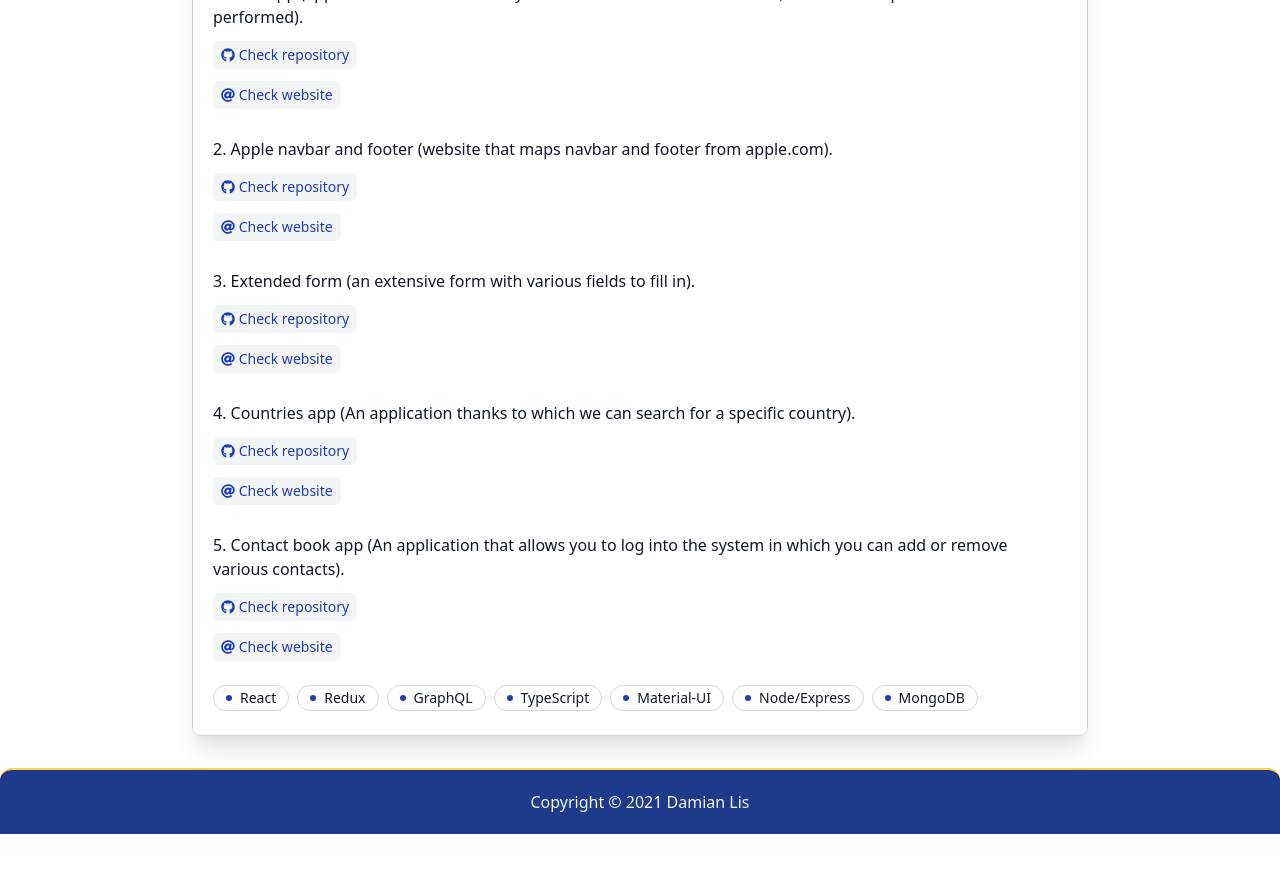
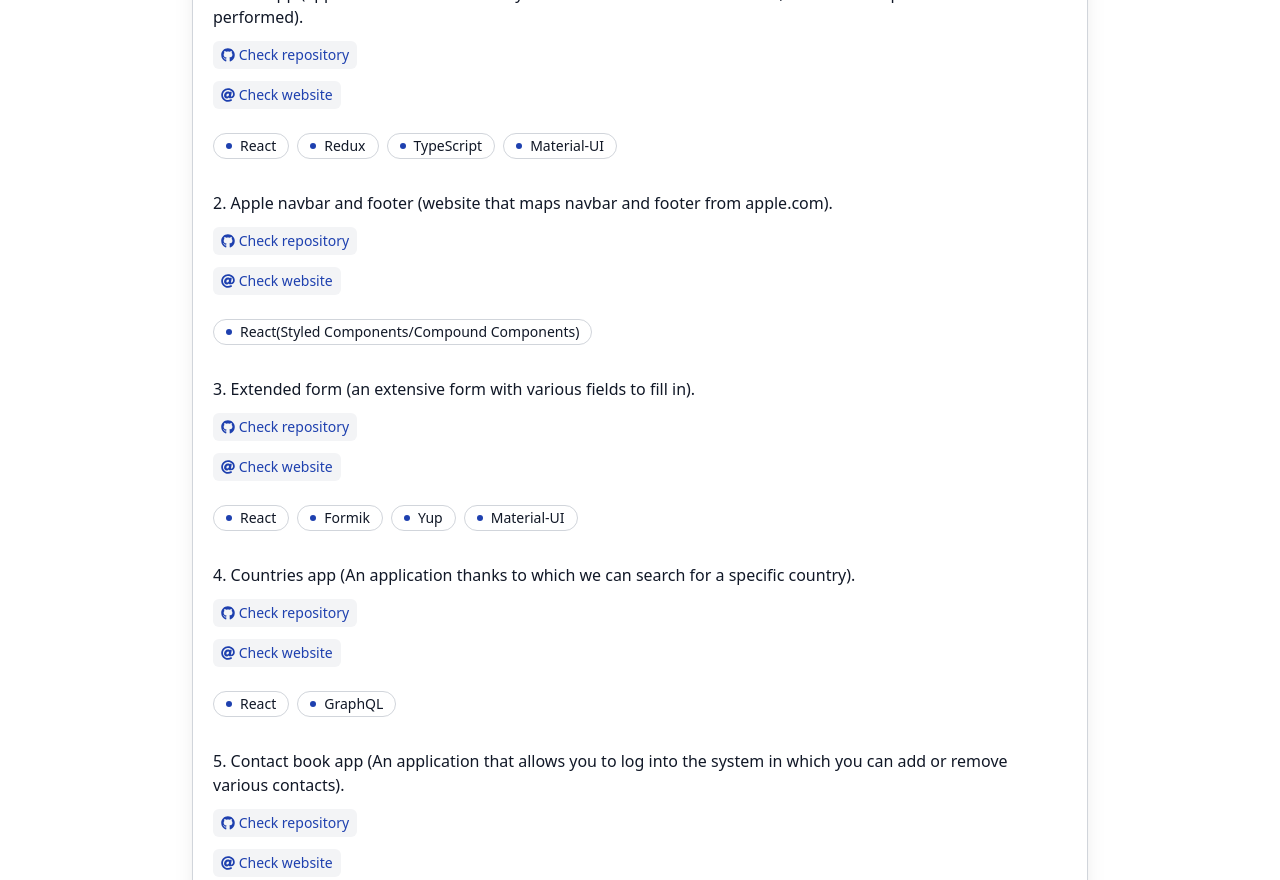
Before and after one commit to damian-lis/fluent-blog, a Next.js app: page /projects in a window 1280 px wide. Shown: the part 1920-2800 px from the top of the page. Before the commit the page ends 2754 px from the top, so only its background shows below. Built offline with nearby package versions, Linux system fonts and the light colour scheme.

Commit message:
Modified tags part of ProjectCard component for displaying specific technologies

```diff
--- a/_projects/smaller-apps.md
+++ b/_projects/smaller-apps.md
@@ -22,11 +22,9 @@
 - https://www.leafi.pl/
 - https://www.leafi.pl/
 tags:
-  - React
-  - Redux
-  - GraphQL
-  - TypeScript
-  - Material-UI
-  - Node/Express
-  - MongoDB
+  - [React, Redux, TypeScript, Material-UI]
+  - [React(Styled Components/Compound Components)]
+  - [React, Formik, Yup, Material-UI]
+  - [React, GraphQL]
+  - [React, Redux, Material-UI, GoogleLogin, Express, MongoDB]
 ---
--- a/components/ProjectCard.js
+++ b/components/ProjectCard.js
@@ -4,8 +4,6 @@
   if (localDate.substr(0, 2).includes('.')) {
     localDate = '0' + localDate;
   }
-
-  console.log(project);
 
   return (
     <li
@@ -51,6 +49,13 @@
                           <i className="fas fa-at"></i> Check website
                         </a>
                       )}
+                      {TagComponent && (
+                        <div>
+                          {project.tags[index].map((tag, tagId) => (
+                            <TagComponent key={tagId} tag={tag} />
+                          ))}
+                        </div>
+                      )}
                     </>
                   ))}
                 </>
@@ -76,16 +81,16 @@
                       <i className="fas fa-at"></i> Check website
                     </a>
                   )}
+                  {TagComponent && (
+                    <div>
+                      {project.tags.map((tag, tagId) => (
+                        <TagComponent key={tagId} tag={tag} />
+                      ))}
+                    </div>
+                  )}
                 </div>
               )}
             </div>
-            {TagComponent && (
-              <div>
-                {project.tags.map((tag, tagId) => (
-                  <TagComponent key={tagId} tag={tag} />
-                ))}
-              </div>
-            )}
           </div>
         </div>
       </div>
```
